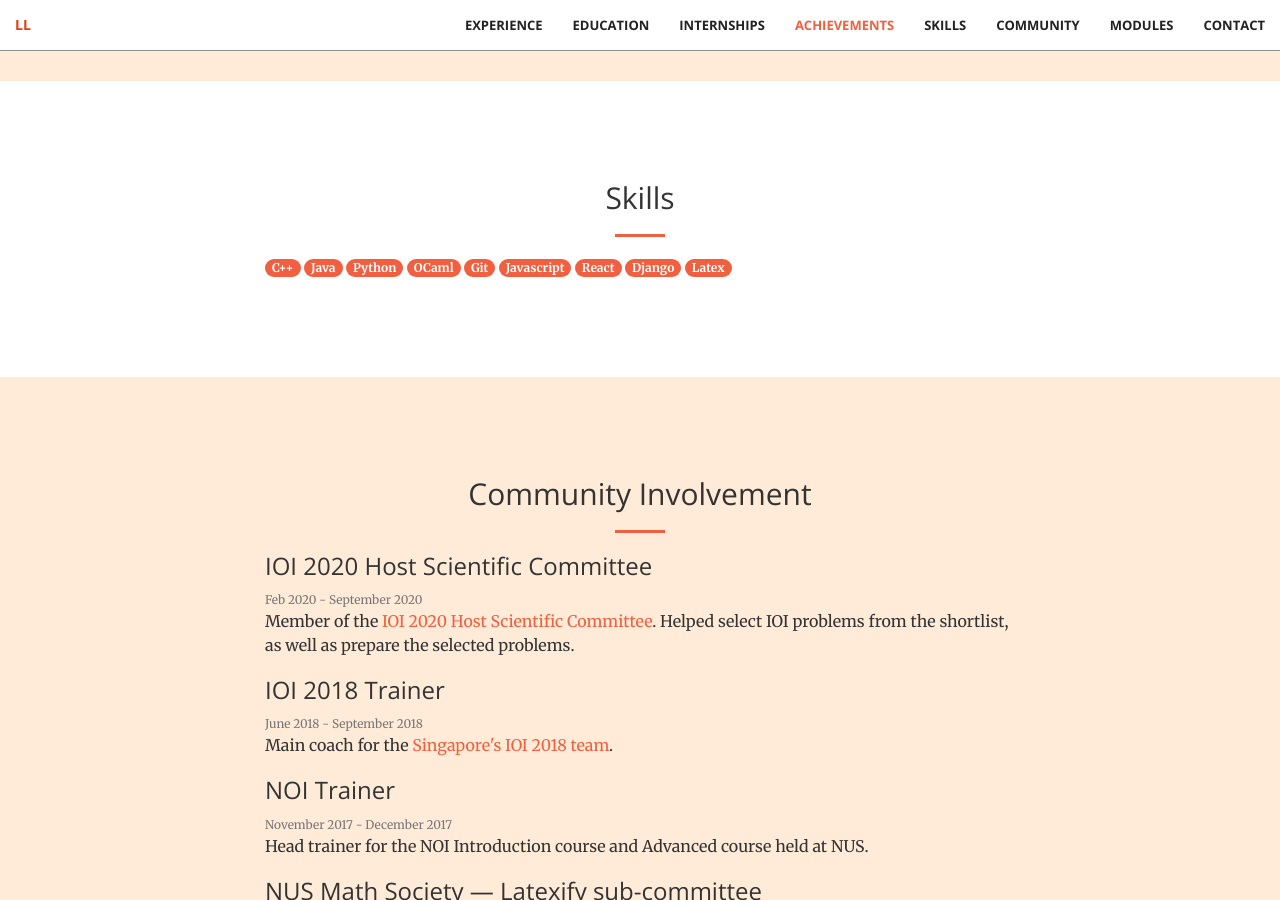
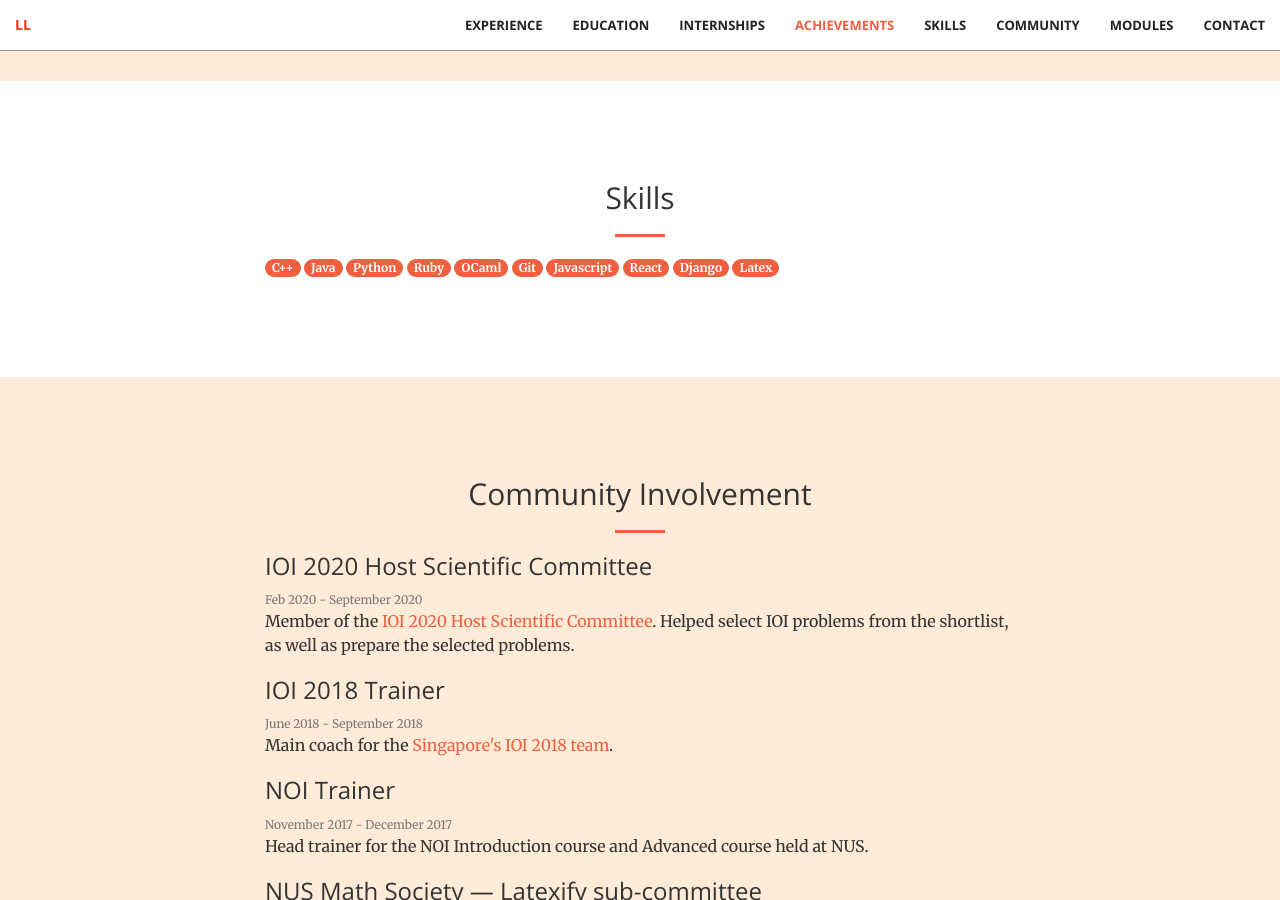
Before and after one commit to limli/limli.github.io, a Jekyll site: the page built from index.html, in a window 1280 px wide and 900 px high, scrolled down 3223 px. Built offline with Jekyll 4.4.1, drawn with Linux system fonts in a browser that asks for light colours.

Commit message:
add language

```diff
--- a/_includes/skills.html
+++ b/_includes/skills.html
@@ -10,7 +10,7 @@
     <div class="container">
         <div class="row">
             <div class="col-lg-8 col-lg-offset-2">
-                {% assign list = "C++, Java, Python, OCaml, Git, Javascript, React, Django, Latex" | split: ", " %}
+                {% assign list = "C++, Java, Python, Ruby, OCaml, Git, Javascript, React, Django, Latex" | split: ", " %}
                 {% for skill in list %}
                 <span class="badge btn-primary">{{ skill }}</span>
                 {% endfor %}
```
